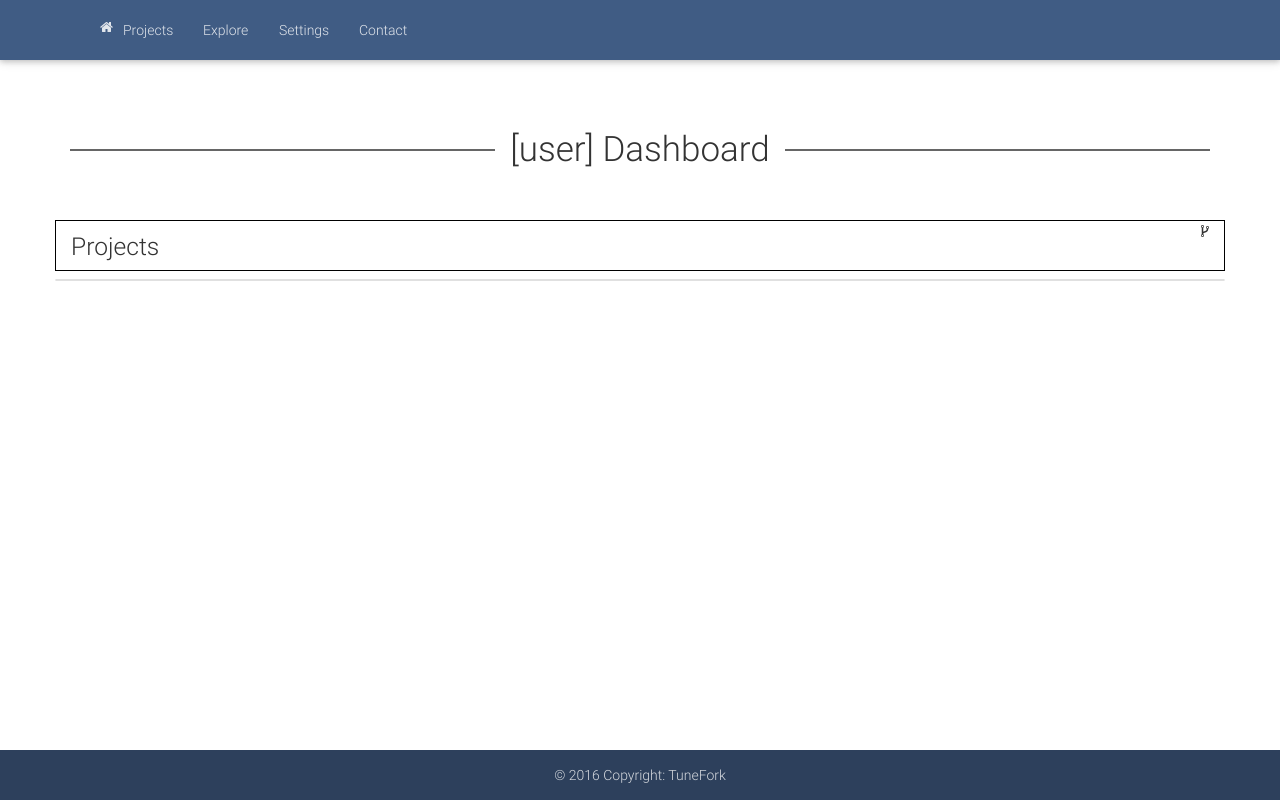
After one commit to kurtaking/unnamed-sxsw-hack, a Django app: template musicstreaming/templates/musicstreaming/user_feed.html in a window 1280 px wide. The commit adds this page. Run offline with Django 3.2, Linux system fonts and the light colour scheme; the template is opened without the code that fills it, so the values that code supplies are empty; some libraries are stand-ins or nearby versions.

Commit message:
added user feed page

```diff
--- a/musicstreaming/templates/base.html
+++ b/musicstreaming/templates/base.html
@@ -31,7 +31,7 @@
     {% block dashboard %} {% endblock %}
     {% block index %} {% endblock %}
 
-    {% include 'footer.html' %}
+
 
     <!-- SCRIPTS -->
 
--- a/musicstreaming/templates/musicstreaming/dashboard.html
+++ b/musicstreaming/templates/musicstreaming/dashboard.html
@@ -2,12 +2,11 @@
 
 {% block dashboard %}
     {% include 'navbar2.html' %}
-    <br><br><br><br><br>
     <!--Main container-->
     <div class="container">
         <!--Section: Best Features-->
         <section id="sec-dashboard">
-            <div class="divider-new">User Dashboard</div>
+            <div class="divider-new">My Dashboard</div>
 
             <div class="row dashboard-header">
                 <div class="col-md-4">
@@ -76,4 +75,6 @@
 
     </div>
 
+    {% include 'footer2.html' %}
+
 {% endblock %}
--- a/musicstreaming/templates/musicstreaming/index.html
+++ b/musicstreaming/templates/musicstreaming/index.html
@@ -15,7 +15,7 @@
                         <!--Content-->
                         <div class="col-md-6 white-text wow fadeInLeft">
                             <h2>TuneFork</h2>
-                            <p>TuneFork main information goes here.</p>
+                            <p>TuneFork is literally here to change your life.</p>
                             <a href="#sec-best-features" class="btn btn-primary btn-ptc btn-lg waves-effect waves-light">Learn more</a>
                         </div>
                         <!--/.Content-->
@@ -158,4 +158,6 @@
         <!--/.Section: Best Features-->
     </div>
 
+    {% include 'footer.html' %}
+
 {% endblock %}
--- a/musicstreaming/templates/musicstreaming/userDashboard.html
+++ /dev/null
@@ -1,5 +0,0 @@
-{% extends 'base.html' %}
-
-{% block userDashboard %}
-
-{% endblock %}
--- /dev/null
+++ b/musicstreaming/templates/musicstreaming/user_feed.html
@@ -0,0 +1,34 @@
+{% extends 'base.html' %}
+
+{% block dashboard %}
+    {% include 'navbar2.html' %}
+    <!--Main container-->
+    <div class="container">
+        <!--Section: Best Features-->
+        <section id="sec-dashboard">
+            <div class="divider-new">[user] Dashboard</div>
+
+            <div class="row dashboard-header">
+                <div class="col-md-4">
+                    <h5 class="h5-responsive">Projects</h5>
+                </div>
+                <div class="col-md-4 col-md-offset-4 new-project">
+                    <i class="fa fa-code-fork"></i>
+                </div>
+            </div>
+
+            <div class="row">
+               <ul class="collection">
+                   {% for music in music_list %}
+                        <li>{{ music }}</li>
+                   {% endfor %}
+                </ul>
+            </div>
+
+        </section>
+        <!--/.Section: Best Features-->
+    </div>
+
+    {% include 'footer2.html' %}
+
+{% endblock %}
--- /dev/null
+++ b/templates/footer2.html
@@ -0,0 +1,11 @@
+<!--Section: Footer-->
+<footer class="page-footer pt-color navbar-fixed-bottom" id="sec-footer">
+    <!--Copyright-->
+    <div class="footer-copyright text-center rgba-black-light wow fadeIn">
+        <div class="container-fluid">
+            © 2016 Copyright: TuneFork
+        </div>
+    </div>
+    <!--/.Copyrights-->
+</footer>
+<!--/.Section: Footer-->
--- a/templates/navbar2.html
+++ b/templates/navbar2.html
@@ -1,11 +1,12 @@
 <style>
     .navbar {
         background-color: #405C84;
+
     }
 </style>
 
 <!--Navigation-->
-<nav class="navbar navbar-fixed-top z-depth-1" role="navigation">
+<nav class="navbar z-depth-1" role="navigation">
     <div class="container">
         <div class="navbar-header">
             <button type="button" class="navbar-toggle collapsed" data-toggle="collapse" data-target="#bs-example-navbar-collapse-1">
@@ -18,15 +19,12 @@
         </div>
         <div class="collapse navbar-collapse" id="bs-example-navbar-collapse-1">
             <ul class="nav navbar-nav">
-                <li><a href="#sec-home" class="waves-effect waves-light">Home <i class="fa fa-home left"></i></a></li>
+                <li><a href="#sec-home" class="waves-effect waves-light">Projects <i class="fa fa-home left"></i></a></li>
                 <li><a href="#sec-best-features" class="waves-effect waves-light">Explore</a></li>
-                <li><a href="#sec-details" class="waves-effect waves-light">Projects</a></li>
-                <li><a href="#sec-testimonials" class="waves-effect waves-light">Link</a></li>
-                <li><a href="#sec-pricing" class="waves-effect waves-light">Link</a></li>
+                <li><a href="#sec-pricing" class="waves-effect waves-light">Settings</a></li>
                 <li><a href="#sec-contact" class="waves-effect waves-light">Contact</a></li>
 
             </ul>
-
         </div>
     </div>
 </nav>
```
Also changed, not shown: 3 other files.
